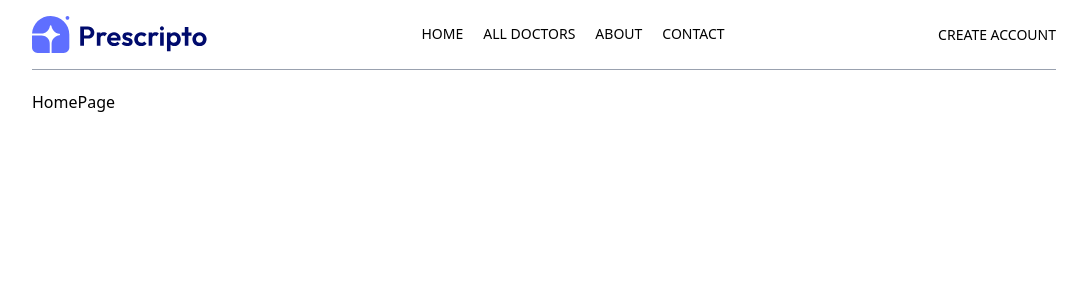
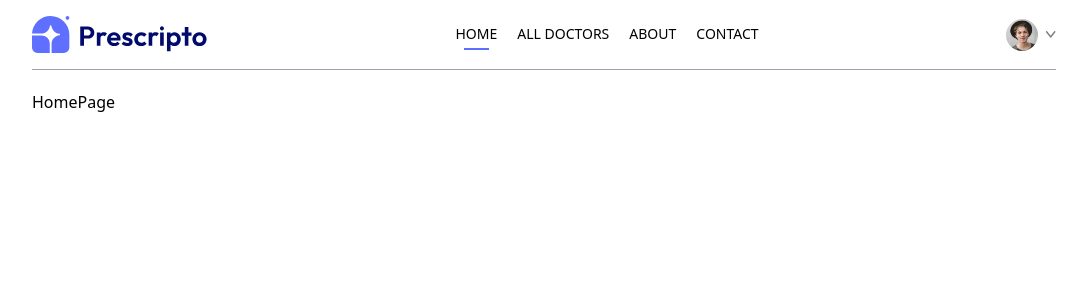
Before and after one commit to ShahidTK/PulseCare, a React (Vite) app in the folder client/: page / in a window 1280 px wide. Shown: the top 300 px of the page, without its empty margins (96-1183 px from the left). Built offline with nearby package versions, Linux system fonts and the light colour scheme.

Commit message:
design UI for navbar

```diff
--- a/client/src/components/Navbar.jsx
+++ b/client/src/components/Navbar.jsx
@@ -1,32 +1,53 @@
-import React from 'react'
+import React, {useState} from 'react'
 import {assets} from "./../../public/assets/assets"
-import { NavLink } from 'react-router-dom'
+import { NavLink, useNavigate } from 'react-router-dom'
 
 const Navbar = () => {
+    const navigate = useNavigate();
+
+    const [showMenu, setShowMenu] = useState(false);
+    const[token, setToken] = useState(true);
+
   return (
     <>
     <div className='flex items-center justify-between py-4 mb-5 text-sm border-b border-b-gray-400'>
         <img className='w-44 cursor-pointer' src={assets.logo} alt="Logo" />
         <ul className='hidden md:flex items-start gap-5 font-medium'>
-            <NavLink>
+            <NavLink to = "/">
                 <li className='py-1'>HOME</li>
-                <hr className='border-none outline-none h-0.5 bg-primary w-3/5 m-auto'/>
+                <hr className='border-none outline-none h-0.5 bg-[#5f6FFF] w-3/5 m-auto hidden'/>
             </NavLink>
-            <NavLink>
+            <NavLink to = "/doctors">
                 <li className='py-1'>ALL DOCTORS</li>
-                <hr className='border-none outline-none h-0.5 bg-primary w-3/5 m-auto'/>
+                <hr className='border-none outline-none h-0.5 bg-[#5f6FFF] w-3/5 m-auto hidden'/>
             </NavLink>
-            <NavLink>
+            <NavLink to = "/about">
                 <li className='py-1'>ABOUT</li>
-                <hr className='border-none outline-none h-0.5 bg-primary w-3/5 m-auto'/>
+                <hr className='border-none outline-none h-0.5 bg-[#5f6FFF] w-3/5 m-auto hidden'/>
             </NavLink>
-            <NavLink>
+            <NavLink to = "/contact">
                 <li className='py-1'>CONTACT</li>
-                <hr className='border-none outline-none h-0.5 bg-primary w-3/5 m-auto'/>
+                <hr className='border-none outline-none h-0.5 bg-[#5f6FFF] w-3/5 m-auto hidden'/>
             </NavLink>
         </ul>
-        <div>
-            <button>CREATE ACCOUNT</button>
+        <div className='flex items-center gap'>
+            {
+                token?
+                <div className='flex items-center gap-2 cursor-pointer group relative'>
+                    <img className='w-8 rounded-full' src={assets.profile_pic} alt="ProfilePic" />
+                    <img className='w-2.5' src={assets.dropdown_icon} alt="" />
+                    <div className='absolute top-0 right-0 pt-14 text-base font-medium text-gray-600 z-20 hidden group-hover:block'>
+                <div className='min-w-48 bg-stone-100 rounded flex flex-col gap-4 p-4 '>
+                    <p onClick={()=>navigate("/my-profile")} className='hover:text-black cursor-pointer'>My Profile</p>
+                    <p onClick={()=>navigate("/my-appointments")} className='hover:text-black cursor-pointer'>My Appointments</p>
+                    <p onClick={()=> setToken(false)} className='hover:text-black cursor-pointer'>Logout</p>
+                </div>
+            </div>
+                </div>
+                : <button onClick={()=> navigate("/login")} className='bg-[#5f6FFF] rounded-full px-8 py-3 font-light hidden md:block cursor-pointer'>CREATE ACCOUNT</button>
+            }
+
+
         </div>
     </div>
 
--- a/client/src/index.css
+++ b/client/src/index.css
@@ -1 +1,5 @@
 @import "tailwindcss";
+
+.active hr{
+    @apply block
+}
--- a/client/tailwind.config.js
+++ /dev/null
@@ -1,15 +0,0 @@
-/** @type {import('tailwindcss').Config} */
-export default {
-  content: [
-    "./index.html",
-    "./src/**/*.{js,ts,jsx,tsx}",
-  ],
-  theme: {
-    extend: {
-      colors: {
-        'primary': "#5f6FFF",
-      },
-    },
-  },
-  plugins: [],
-}
```
Also changed, not shown: 2 other files (tests, documents, lock files or other folders).
